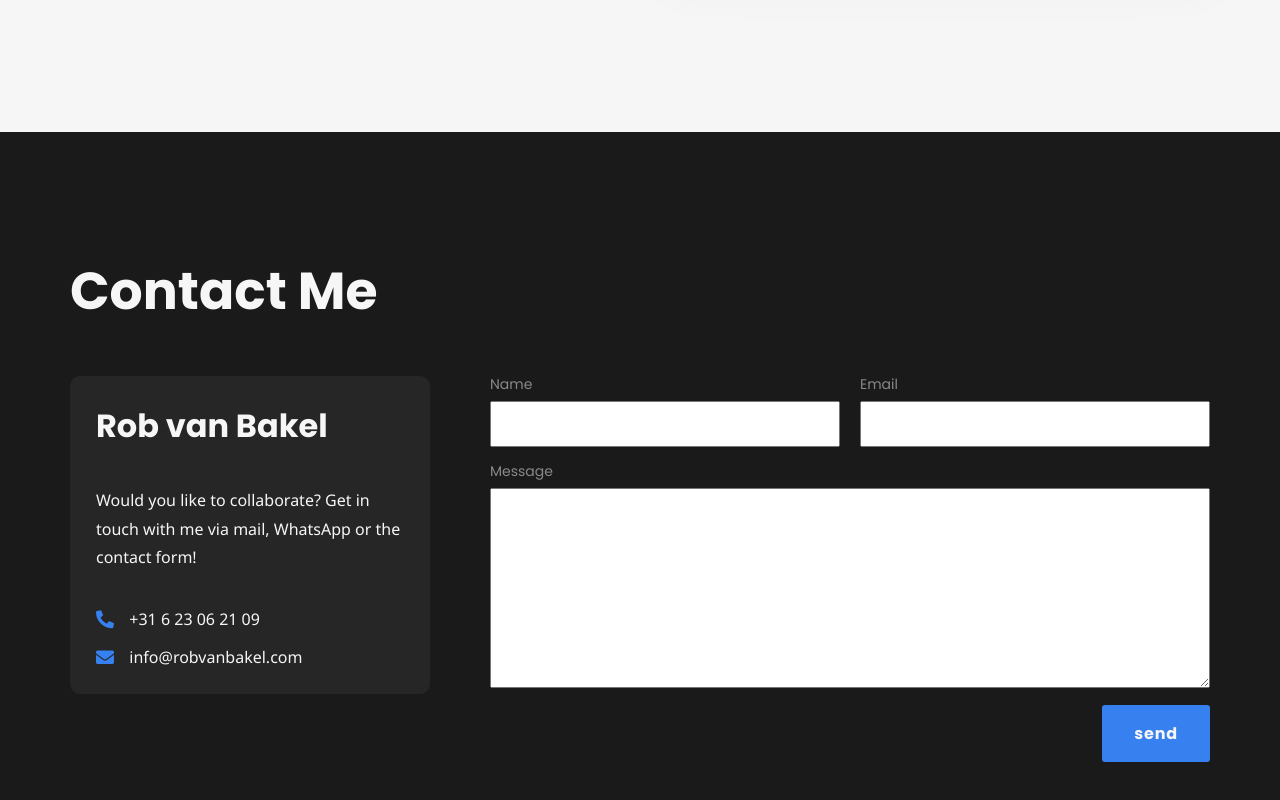
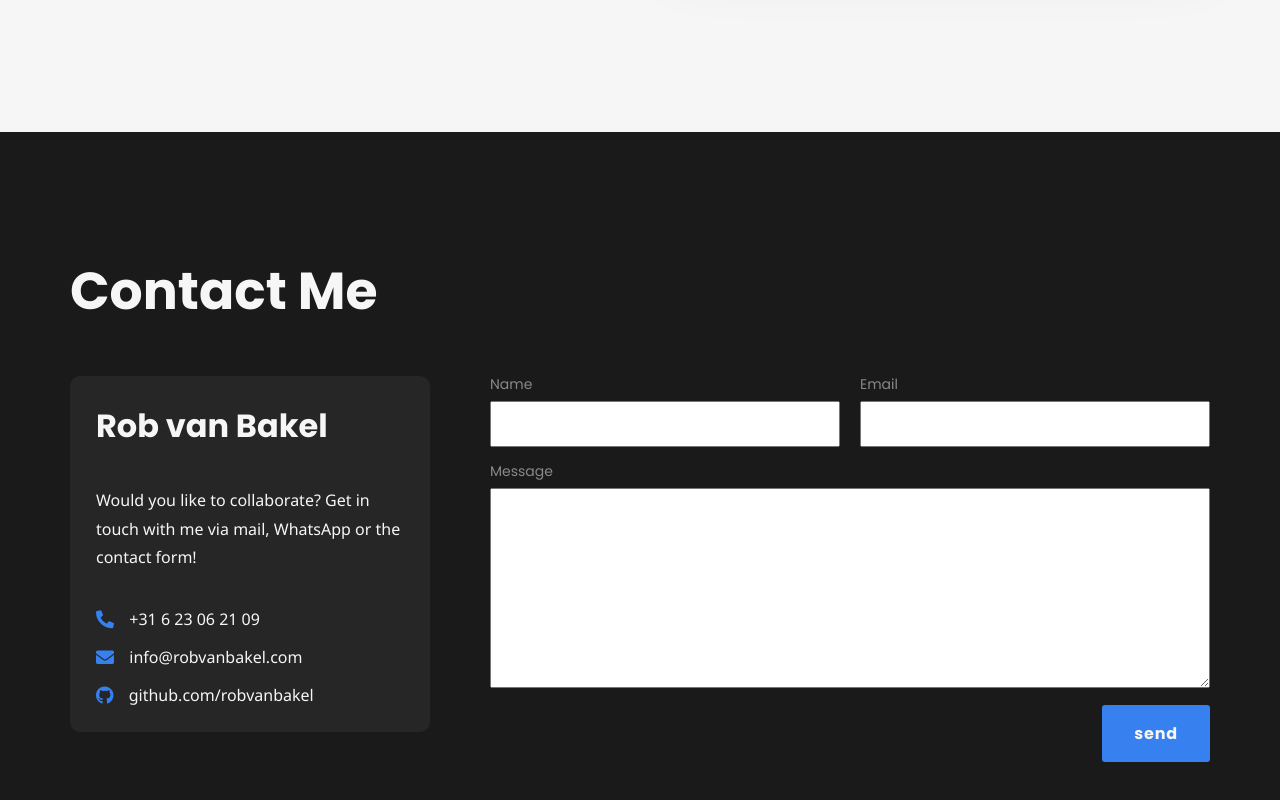
Before and after one commit to robvanbakel/portfolio, a Vue app: page / in a window 1280 px wide. Shown: the part 2610-3410 px from the top of the page. Built offline with nearby package versions, Linux system fonts and the light colour scheme.

Commit message:
Add GitHub link to footer

```diff
--- a/src/components/layout/Footer.vue
+++ b/src/components/layout/Footer.vue
@@ -11,6 +11,7 @@
           <div class="contact">
             <i class="fas fa-envelope"></i><a :href="`mailto:${meta.footer.email}`">{{ meta.footer.email }}</a>
           </div>
+          <div class="contact"><a href="https://github.com/robvanbakel" target="_blank"><i class="fab fa-github"></i>github.com/robvanbakel</a></div>
         </div>
         <div class="success" v-if="showThankYou">
           {{ meta.footer.thankYouMessage }}
```
